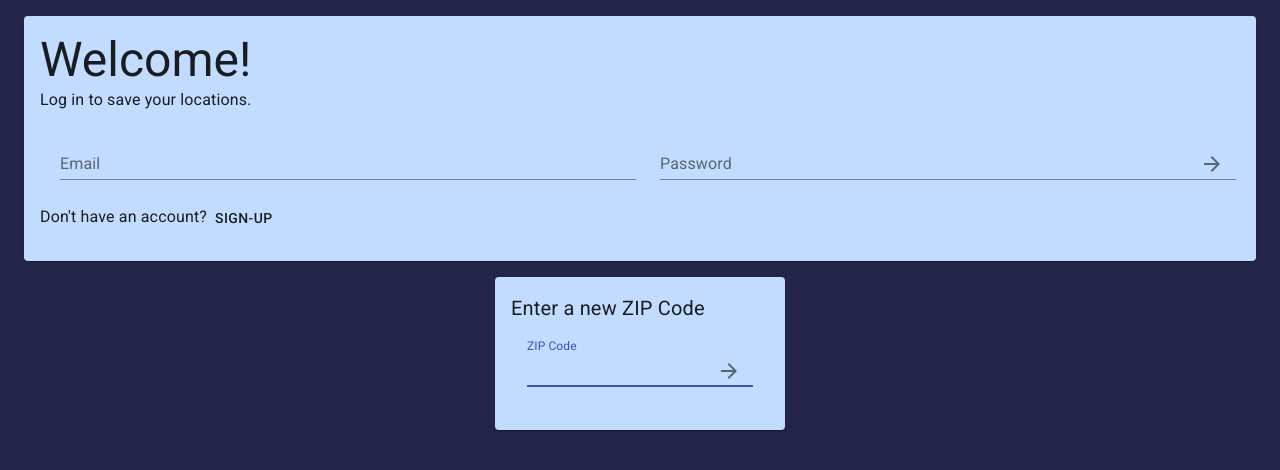
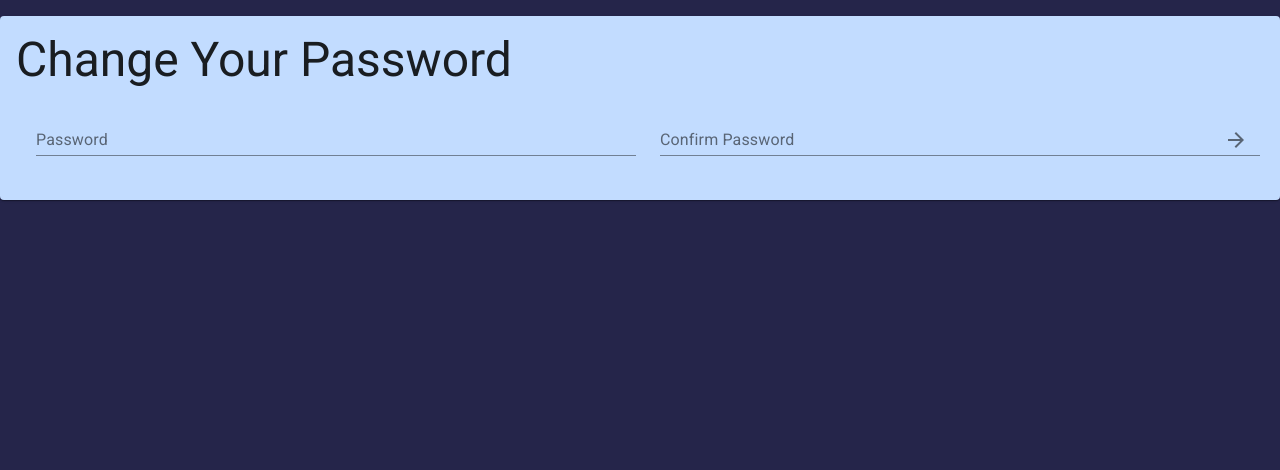
Before and after one commit to TypingKoala/weather-app-frontend, a React (Create React App) app: page /changePassword in a window 1280 px wide. Shown: the top 470 px of the page. Built offline with nearby package versions, Linux system fonts and the light colour scheme.

Commit message:
add password reset logic

```diff
--- a/package.json
+++ b/package.json
@@ -5,6 +5,7 @@
   "dependencies": {
     "@material-ui/core": "^4.11.2",
     "@material-ui/icons": "^4.11.2",
+    "@material-ui/lab": "^4.0.0-alpha.57",
     "@testing-library/jest-dom": "^5.11.6",
     "@testing-library/react": "^11.2.2",
     "@testing-library/user-event": "^12.6.0",
@@ -12,6 +13,7 @@
     "react": "^17.0.1",
     "react-content-loader": "^5.1.4",
     "react-dom": "^17.0.1",
+    "react-router-dom": "^5.2.0",
     "react-scripts": "4.0.1",
     "web-vitals": "^0.2.4"
   },
--- a/src/App.js
+++ b/src/App.js
@@ -1,14 +1,32 @@
+import {
+  Route,
+  BrowserRouter as Router,
+  Switch
+} from "react-router-dom";
+
+import ChangePassword from './ChangePassword';
+import Home from './Home';
 import React from 'react';
 import { withStyles } from '@material-ui/core';
-import './App.css';
-import Home from './Home';
 
 const styles = {}
 
 class App extends React.Component {
   render() {
     return (
-      <Home />
+      <Router>
+        <Switch>
+          <Route exact path="/">
+            <Home />
+          </Route>
+          <Route path="/changePassword/:key">
+            <ChangePassword />
+          </Route>
+          <Route path="/changePassword">
+            <ChangePassword />
+          </Route>
+        </Switch>
+      </Router>
     );
   }
 }
--- /dev/null
+++ b/src/ChangePassword.js
@@ -0,0 +1,106 @@
+import { Card, CardContent, Container, FormControl, Grid, IconButton, Input, InputAdornment, InputLabel, Typography, makeStyles } from '@material-ui/core';
+import { Redirect, useParams } from 'react-router-dom';
+
+import { ArrowForward } from '@material-ui/icons';
+import React from 'react';
+import { useState } from 'react';
+
+const useStyles = makeStyles((theme) => ({
+  container: {
+    padding: theme.spacing(2, 0, 2)
+  },
+  form: {
+    '& > *': {
+      margin: theme.spacing(1),
+      width: '100%',
+    },
+  },
+  card: {
+    backgroundColor: "#c2dcff"
+  }
+}));
+
+export default function ChangePassword(props) {
+  let { key } = useParams();
+  const classes = useStyles();
+
+  const [password, setPassword] = useState("");
+  const [confirmPassword, setConfirmPassword] = useState("");
+  const [passwordChanged, setPasswordChanged] = useState(false);
+
+  if (key) {
+    window.localStorage.setItem('token', key);
+  }
+
+  const handlePasswordChange = () => {
+    fetch(process.env.REACT_APP_API_ENDPOINT + "/user/setPassword", {
+      method: "POST",
+      headers: {
+        Authorization: `Bearer ${window.localStorage.getItem('token')}`,
+        'Content-Type': 'application/json',
+      },
+      body: JSON.stringify({password, confirmpassword: confirmPassword})
+    })
+    .then(resp => resp.json())
+    .then(data => {
+      if (data.error) throw new Error(data.error);
+      console.log(data);
+      setPasswordChanged(true);
+    })
+    .catch(err => console.error(err));
+  }
+
+  if (passwordChanged) {
+    return (
+      <Redirect to="/" />
+    )
+  } else {
+    return (
+      <Container className={classes.container}>
+          <Card className={classes.card}>
+            <CardContent>
+              <Typography variant="h3">
+                Change Your Password
+              </Typography>
+              <form
+                className={classes.form}
+                onSubmit={(evt) => {
+                  evt.preventDefault();
+                  handlePasswordChange();
+                }}>
+                <Grid container spacing={3}>
+                  <Grid item xs={12} md={6}>
+                    <FormControl fullWidth>
+                      <InputLabel htmlFor="password">Password</InputLabel>
+                      <Input
+                        id="password"
+                        type="password"
+                        onChange={(evt) => setPassword(evt.target.value)}
+                        value={password} />
+                    </FormControl>
+                  </Grid>
+                  <Grid item xs={12} md={6}>
+                    <FormControl fullWidth>
+                      <InputLabel htmlFor="confirmPassword">Confirm Password</InputLabel>
+                      <Input
+                        type="password"
+                        id="confirmPassword"
+                        onChange={(evt) => setConfirmPassword(evt.target.value)}
+                        value={confirmPassword}
+                        endAdornment={
+                          <InputAdornment position="end">
+                            <IconButton aria-label="submit" type="submit">
+                              <ArrowForward />
+                            </IconButton>
+                          </InputAdornment>
+                        } />
+                    </FormControl>
+                  </Grid>
+                </Grid>
+              </form>
+            </CardContent>
+          </Card>
+        </Container>
+    )
+  }
+}
--- a/src/LoginCard.js
+++ b/src/LoginCard.js
@@ -1,7 +1,9 @@
-import { Button, Card, CardContent, Container, FormControl, Grid, IconButton, Input, InputAdornment, InputLabel, makeStyles, Typography } from '@material-ui/core';
+import { Button, Card, CardContent, Container, FormControl, Grid, IconButton, Input, InputAdornment, InputLabel, Typography, makeStyles } from '@material-ui/core';
+
 import { ArrowForward } from '@material-ui/icons';
+import ResetCard from './ResetCard';
+import SignUpCard from './SignUpCard';
 import { useState } from 'react';
-import SignUpCard from './SignUpCard';
 
 const useStyles = makeStyles((theme) => ({
   container: {
@@ -18,12 +20,18 @@ const useStyles = makeStyles((theme) => ({
   }
 }));
 
+const CardState = {
+  LOGIN: 0,
+  SIGNUP: 1,
+  RESET: 2
+}
+
 export default function LoginCard(props) {
   const classes = useStyles();
   const [email, setEmail] = useState("");
   const [password, setPassword] = useState("");
 
-  const [showSignUp, setShowSignUp] = useState(false);
+  const [cardState, setCardState] = useState(CardState.LOGIN);
 
   const handleLogin = () => {
     fetch(process.env.REACT_APP_API_ENDPOINT + "/user/getToken", {
@@ -43,15 +51,9 @@ export default function LoginCard(props) {
     })
     .catch(err => console.error(err));
   }
-  if (showSignUp) {
-    return (
-      <SignUpCard
-      logInUser={props.logInUser}
-      fetchLocations={props.fetchLocations}
-      setShowSignUp={setShowSignUp}
-    />
-    )
-  } else {
+
+  switch (cardState) {
+    case CardState.LOGIN:
       return (
         <Container className={classes.container}>
           <Card className={classes.card}>
@@ -99,11 +101,32 @@ export default function LoginCard(props) {
               </form>
               <Typography variant="subtitle1">
                 Don't have an account?
-              <Button onClick={() => setShowSignUp(true)}>Sign-up</Button>
+                <Button onClick={() => setCardState(CardState.SIGNUP)}>Sign-up</Button>
+              </Typography>
+              <Typography variant="subtitle1">
+                Forgot your password?
+                <Button onClick={() => setCardState(CardState.RESET)}>Send a reset email</Button>
               </Typography>
             </CardContent>
           </Card>
         </Container>
       )
+    case CardState.SIGNUP:
+      return (
+        <SignUpCard
+        logInUser={props.logInUser}
+        fetchLocations={props.fetchLocations}
+        setLoginCardState={() => setCardState(CardState.LOGIN)}
+        />
+      )
+    case CardState.RESET:
+      return (
+        <ResetCard
+          setLoginCardState={() => setCardState(CardState.LOGIN)}
+        />
+      )
+    default:
+      throw Error("Invalid Card State");
+
   }
 }
--- /dev/null
+++ b/src/ResetCard.js
@@ -0,0 +1,127 @@
+import { Button, Card, CardContent, Container, FormControl, Grid, IconButton, Input, InputAdornment, InputLabel, Snackbar, Typography, makeStyles } from '@material-ui/core';
+
+import { ArrowForward } from '@material-ui/icons';
+import MuiAlert from '@material-ui/lab/Alert';
+import { useHistory } from 'react-router-dom';
+import { useState } from 'react';
+
+function Alert(props) {
+  return <MuiAlert elevation={6} variant="filled" {...props} />;
+}
+
+const useStyles = makeStyles((theme) => ({
+  container: {
+    padding: theme.spacing(2, 0, 2)
+  },
+  form: {
+    '& > *': {
+      margin: theme.spacing(1),
+      width: '100%',
+    },
+  },
+  card: {
+    backgroundColor: "#c2dcff"
+  }
+}));
+
+export default function ResetCard(props) {
+  const classes = useStyles();
+  const [email, setEmail] = useState("");
+  const history = useHistory();
+
+  // error snackbar
+  const [errorMessage, setErrorMessage] = useState("");
+  const [errorSnackbarOpen, setErrorSnackbarOpen] = useState(false);
+
+  // success snackbar
+  const [successSnackbarOpen, setSuccessSnackbarOpen] = useState(false);
+
+  const handleReset = () => {
+    fetch(process.env.REACT_APP_API_ENDPOINT + "/user/sendResetEmail", {
+      method: 'POST',
+      headers: {
+        'Content-Type': 'application/json',
+      },
+      body: JSON.stringify({ email })
+    })
+    .then(resp => resp.json())
+    .then(data => {
+      if (data.error) {
+        setErrorMessage(data.error);
+        setErrorSnackbarOpen(true);
+        throw new Error(data.error);
+      } else {
+        // save token to local storage
+        console.log(data);
+        history.push('/');
+        setSuccessSnackbarOpen(true);
+      }
+
+    })
+    .catch(err => console.error(err));
+  }
+
+  return (
+    <Container className={classes.container}>
+      <Snackbar
+        anchorOrigin={{ vertical: 'top', horizontal: 'center' }}
+        open={errorSnackbarOpen}
+        autoHideDuration={6000}
+        onClose={() => setErrorSnackbarOpen(false)}
+      >
+        <Alert onClose={() => setErrorSnackbarOpen(false)} severity="error">
+          {errorMessage}
+        </Alert>
+      </Snackbar>
+      <Snackbar
+        anchorOrigin={{ vertical: 'top', horizontal: 'center' }}
+        open={successSnackbarOpen}
+        autoHideDuration={6000}
+        onClose={() => setSuccessSnackbarOpen(false)}
+      >
+        <Alert onClose={() => setSuccessSnackbarOpen(false)} severity="success">
+          A password reset link will be sent.
+        </Alert>
+      </Snackbar>
+      <Card className={classes.card}>
+        <CardContent>
+          <Typography variant="h3">
+            Reset Password
+          </Typography>
+          <Typography>
+            Send a reset email to yourself.
+          </Typography>
+          <form
+            className={classes.form}
+            onSubmit={(evt) => {
+              evt.preventDefault();
+              handleReset();
+            }}>
+            <Grid container spacing={3}>
+              <Grid item xs={12}>
+                <FormControl fullWidth>
+                  <InputLabel htmlFor="email">Email</InputLabel>
+                  <Input
+                    id="email"
+                    onChange={(evt) => setEmail(evt.target.value)}
+                    value={email}
+                    endAdornment={
+                      <InputAdornment position="end">
+                        <IconButton aria-label="submit" type="submit">
+                          <ArrowForward />
+                        </IconButton>
+                      </InputAdornment>
+                    } />
+                </FormControl>
+              </Grid>
+            </Grid>
+          </form>
+          <Typography variant="subtitle1">
+              Already have an account?
+              <Button onClick={props.setLoginCardState}>Sign-in</Button>
+            </Typography>
+        </CardContent>
+      </Card>
+    </Container>
+  )
+}
--- a/src/SignUpCard.js
+++ b/src/SignUpCard.js
@@ -1,4 +1,5 @@
-import { Button, Card, CardContent, Container, FormControl, Grid, IconButton, Input, InputAdornment, InputLabel, makeStyles, Typography } from '@material-ui/core';
+import { Button, Card, CardContent, Container, FormControl, Grid, IconButton, Input, InputAdornment, InputLabel, Typography, makeStyles } from '@material-ui/core';
+
 import { ArrowForward } from '@material-ui/icons';
 import { useState } from 'react';
 
@@ -101,7 +102,7 @@ export default function SignUpCard(props) {
           </form>
           <Typography variant="subtitle1">
               Already have an account?
-              <Button onClick={() => props.setShowSignUp(false)}>Sign-in</Button>
+              <Button onClick={props.setLoginCardState}>Sign-in</Button>
             </Typography>
         </CardContent>
       </Card>
```
Also changed, not shown: src/WelcomeCard.js (+15 -1 lines), 1 other file (tests, documents, lock files or other folders). Lines whose indentation alone changed are shown as unchanged.
